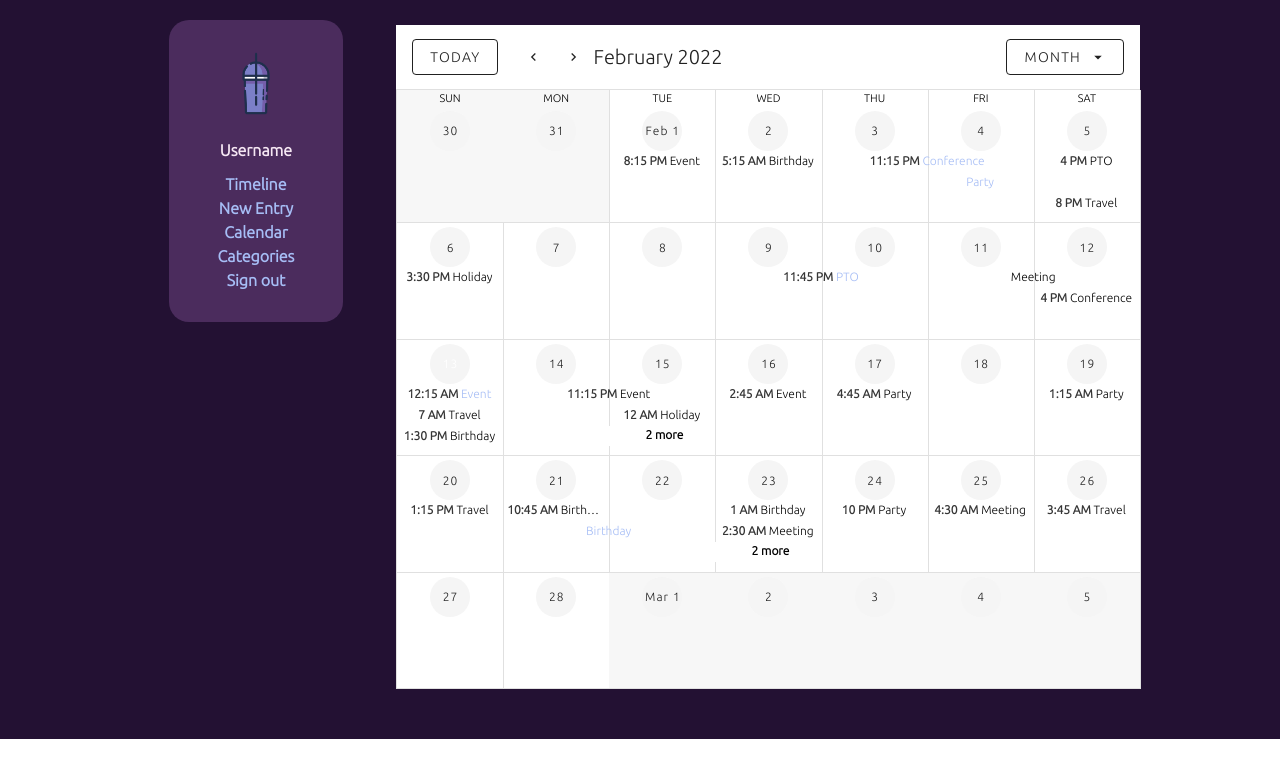
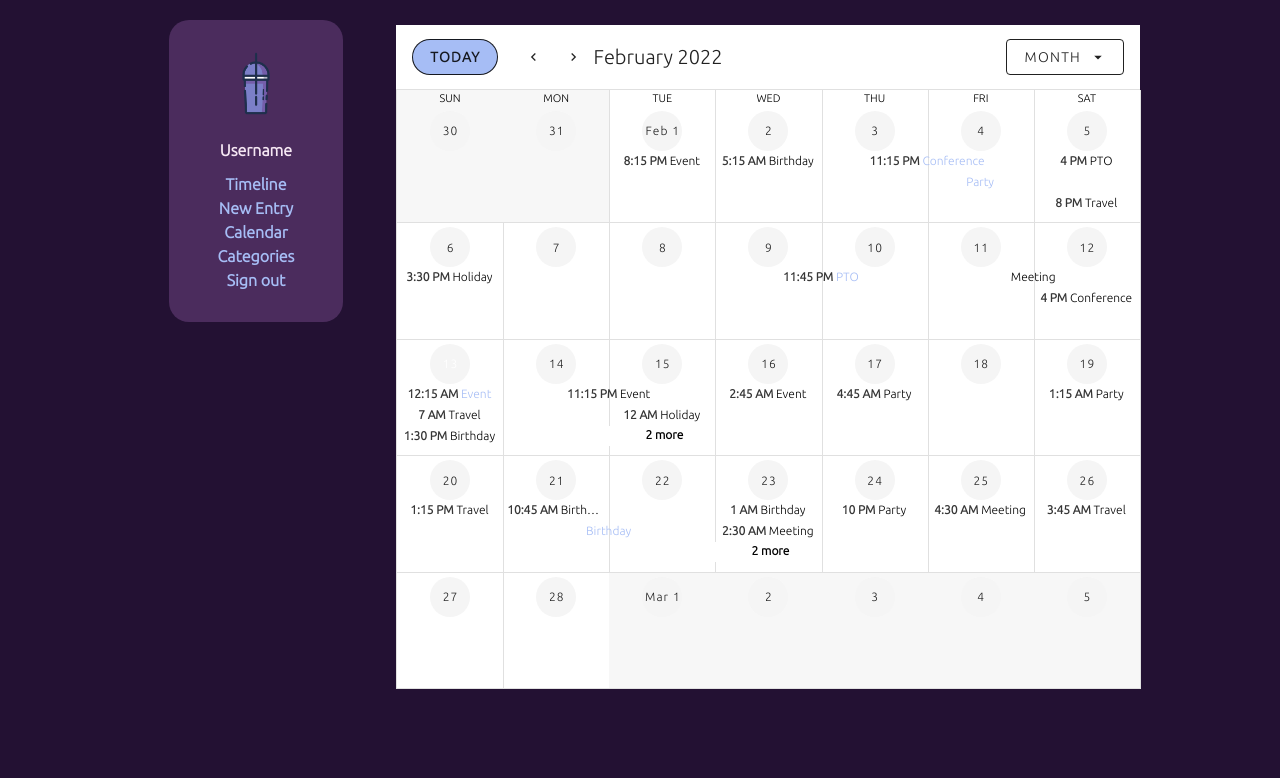
Before and after one commit to PWA-2021/inicijaliziranje-vue-2-buefy-okruzenja-helahelahela, a Vue app: page /calendar in a window 1280 px wide. Shown: the top 778 px of the page. Built offline with nearby package versions, Linux system fonts and the light colour scheme; no server answers; sample sign-in values are in the browser's storage.

Commit message:
Update style.css

```diff
--- a/src/style.css
+++ b/src/style.css
@@ -16,6 +16,7 @@ p {
 /* home page */
 .bg {
     background-color: #231133;
+    min-height: 100vh
 }
 
 .home {
@@ -266,8 +267,8 @@ li a {
 }
 
 #login h1 {
-  font-size: 35px;
-  margin-top: 50px;
+  font-size: 45px;
+  margin-top: 40px;
   color: #F5E7F3;
 }
 
@@ -385,6 +386,27 @@ li a {
   color: #F5E7F3;
 }
 
+/* NEW ENTRY  */
+
+#newentry {
+  color: #A3BDF5 !important;
+}
+
+.selectentry {
+  color: white !important;
+  background-color: #633277;
+  padding: 7px 7px;
+  border: 1px solid white;
+  border-radius: 20px;
+}
+
+.mr-4 {
+  background-color: #A6BDF5 !important;
+  border-radius: 20px !important;
+  padding: 5px;
+  font-weight: bold !important;
+}
+
 @media screen and (max-width: 1320px) {
   #slika {
     background-size: 75%;
```
